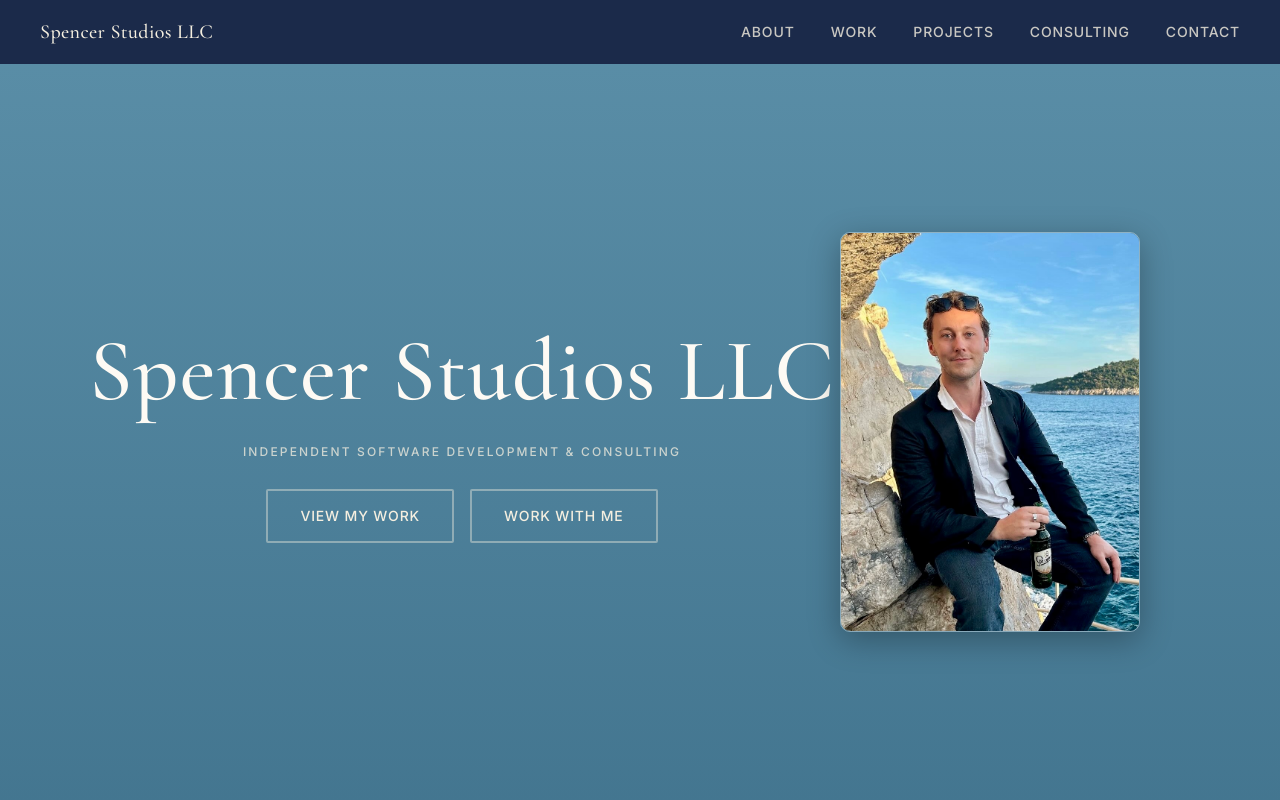
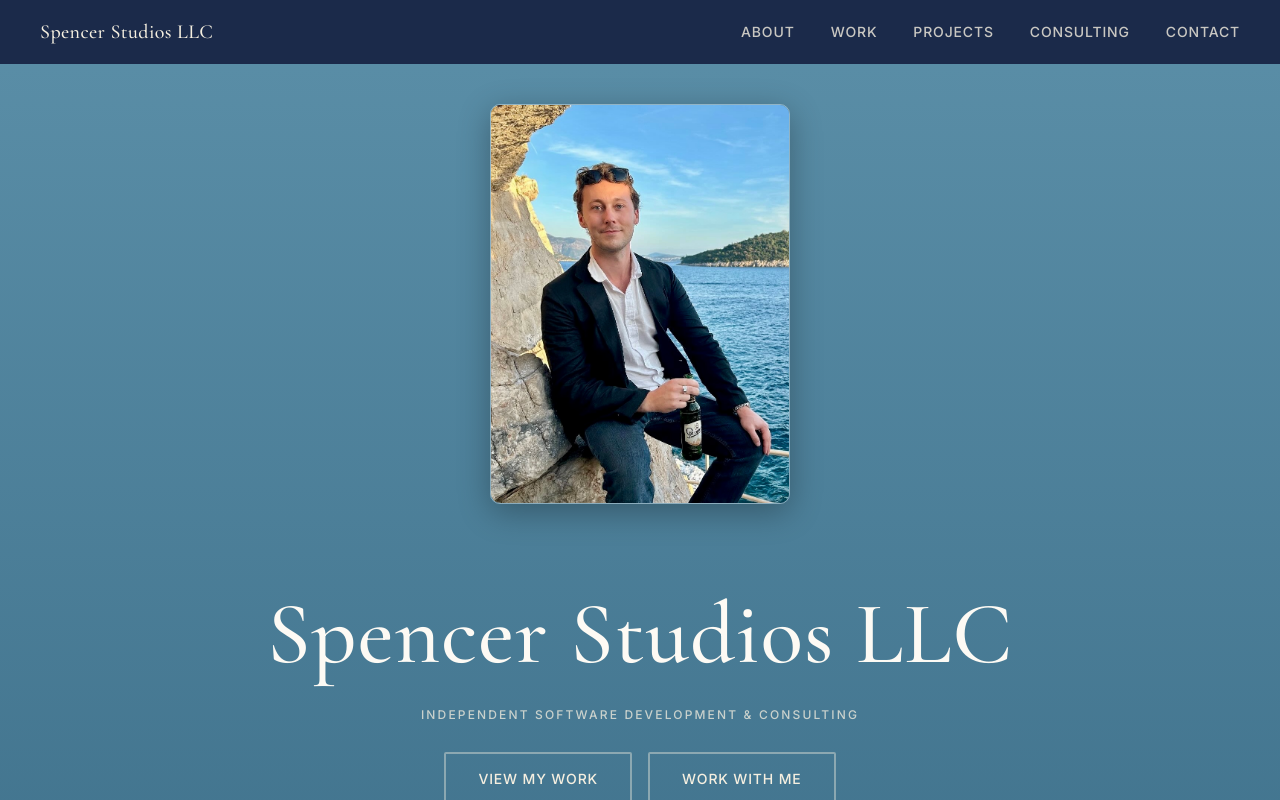
Before and after one commit to atreyu-s/SpencerStudiosWebsite, a React (Vite) app: page / in a window 1280 px wide. Shown: the top 800 px of the page. Built offline with nearby package versions, Linux system fonts and the light colour scheme.

Commit message:
Increase hero gap to give more space between wordmark and photo

```diff
--- a/src/components/Hero.css
+++ b/src/components/Hero.css
@@ -14,7 +14,7 @@
   flex-wrap: wrap-reverse;
   align-items: center;
   justify-content: center;
-  gap: 56px;
+  gap: 80px;
 }
 
 .hero-text {
```
